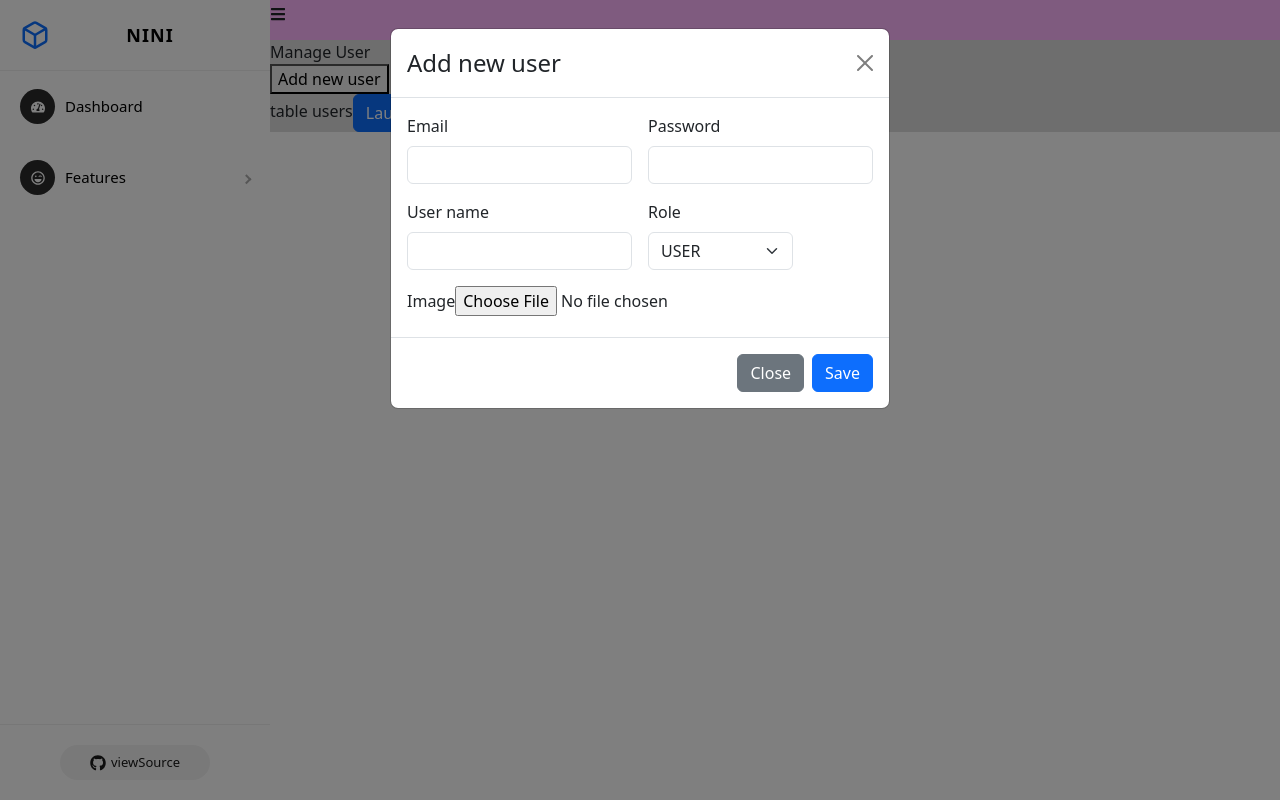
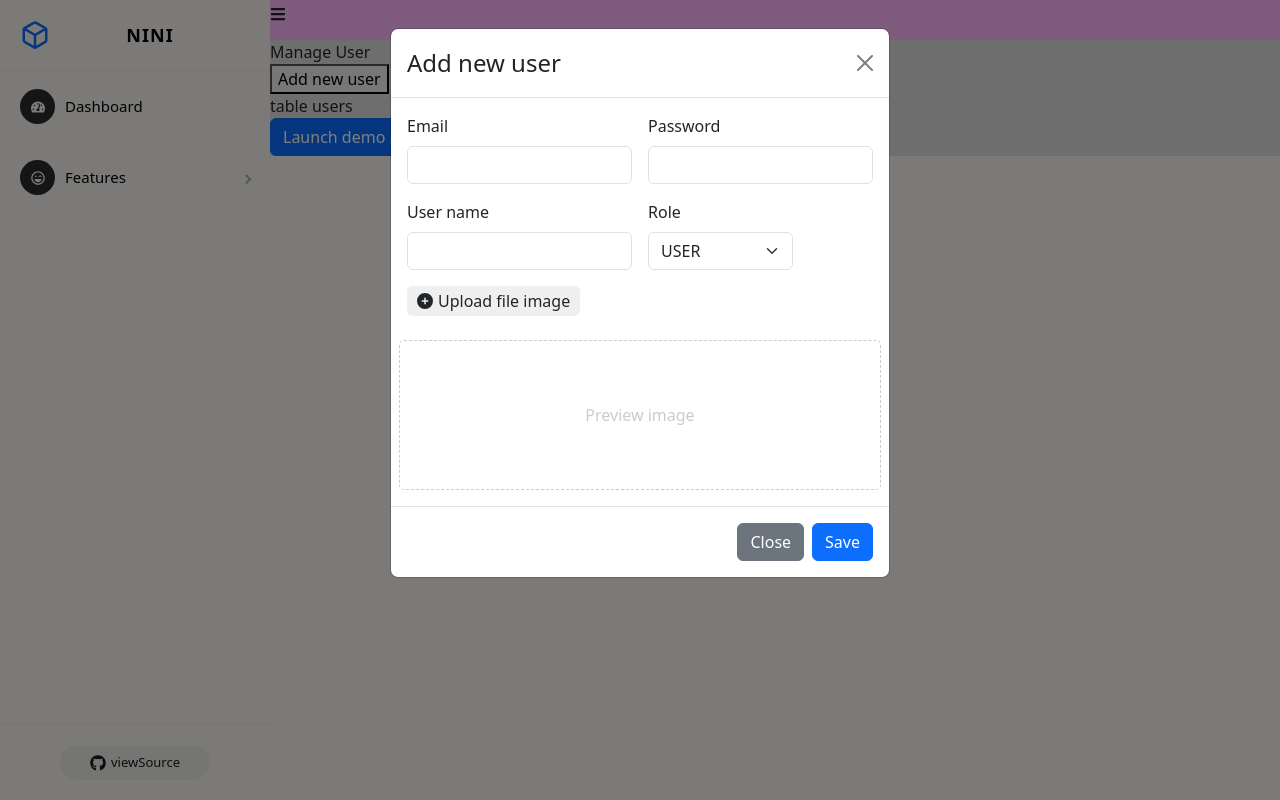
Before and after one commit to nini048/demo, a React (Create React App) app: page /admin/manager-user in a window 1280 px wide. Both pictures are taken after a click on the button "Launch demo modal". Built offline with nearby package versions, Linux system fonts and the light colour scheme.

Commit message:
preview image

```diff
--- a/src/components/Admin/Admin.scss
+++ b/src/components/Admin/Admin.scss
@@ -1,6 +1,6 @@
 .admin-container {
     display: flex;
-
+    background:#f6f5f1 ;
     .admin-sidebar {}
 
 
@@ -8,10 +8,10 @@
         height: 100vh !important;
 
         .pro-sidebar-inner {
-            background: white;
+            background: #f6f5f1;
             color: black;
             .pro-icon {
-                color: white;
+                color: #f6f5f1;
             }
 
             .sidebar-header-custom {
@@ -40,10 +40,10 @@
             .pro-menu {
                 .pro-menu-item{
                     .react-slidedown{
-                        background: white;
+                        background: #f6f5f1;
                     }
                     .popper-inner{
-                        background-color: white !important;
+                        background-color: #f6f5f1 !important;
                     }
 
                 }
--- a/src/components/Admin/Content/ManagerUser.js
+++ b/src/components/Admin/Content/ManageUser.js
@@ -1,7 +1,7 @@
 
 import { useState } from 'react';
 import ModalCreateUser from './ModalCreateUser';
-
+import './ManageUser.scss'
 const ManagerUser = (props) => {
     return (
         <div className="manager-user-container">
@@ -13,9 +13,11 @@
             </div>
             <div>
                 table users
-                <ModalCreateUser />
+
             </div>
+             <ModalCreateUser />
         </div>
+
     )
 }
 
--- /dev/null
+++ b/src/components/Admin/Content/ManageUser.scss
@@ -0,0 +1,30 @@
+.modal-add-user{
+        .img-preview{
+            height: 150px;
+            border: 1px dashed #ccc;
+            display: flex;
+            justify-content: center;
+            border-radius: 5px;
+            align-items: center;
+            color: #ccc;
+
+            img{
+                max-width: 100%;
+                max-height: 100%;
+            }
+        }
+        .label-upload{
+            display: flex;
+            align-items: center;
+            gap: 5px;
+            width: fit-content;
+            padding: 3px 10px;
+            border-radius: 5px;
+            background: #eeee;
+            cursor: pointer;
+            &:hover{
+                background: #dcdcdc;
+            }
+        }
+
+    }
--- a/src/components/Admin/Content/ModalCreateUser.js
+++ b/src/components/Admin/Content/ModalCreateUser.js
@@ -2,12 +2,30 @@
 
 import Button from 'react-bootstrap/Button';
 import Modal from 'react-bootstrap/Modal';
+import { FaCirclePlus } from "react-icons/fa6";
 
 const ModalCreateUser = (props) => {
     const [show, setShow] = useState(false);
 
     const handleClose = () => setShow(false);
     const handleShow = () => setShow(true);
+
+    const [email, setEmail] = useState('');
+    const [password, setPassword] = useState('');
+    const [username, setUsername] = useState('');
+    const [role, setRole] = useState('');
+    const [image, setImage] = useState('');
+    const [previewImage, setPreviewImage] = useState('')
+
+    const handleUploadImage = (event) => {
+        if (event.target.files && event.target.files[0]) {
+             setPreviewImage(URL.createObjectURL(event.target.files[0]));
+        }
+        else {
+            setPreviewImage('');
+       }
+
+    }
 
     return (
         <>
@@ -16,38 +34,71 @@
             </Button>
 
             <Modal
+                className="modal-add-user"
                 show={show}
                 onHide={handleClose}
                 size="x"
-                backdrop = 'static'
+                backdrop='static'
             >
                 <Modal.Header closeButton>
                     <Modal.Title>Add new user</Modal.Title>
                 </Modal.Header>
                 <Modal.Body>
-                    <form className = "row g-3">
-                        <div className = "col-md-6">
-                            <label className = "form-label">Email</label>
-                            <input type="email" className = "form-control" />
+                    <form className="row g-3">
+                        <div className="col-md-6">
+                            <label className="form-label">Email</label>
+                            <input
+                                type="email"
+                                className="form-control"
+                                value={email}
+                                onChange={(event) => setEmail(event.target.value)}
+                            />
                         </div>
-                        <div className = "col-md-6">
-                            <label  className = "form-label">Password</label>
-                            <input type="password" className = "form-control" />
+                        <div className="col-md-6">
+                            <label className="form-label">Password</label>
+                            <input
+                                type="password"
+                                className="form-control"
+                                value={password}
+                                onChange={(event) => setPassword(event.target.value)}
+                            />
                         </div>
-                        <div className = "col-md-6">
-                            <label  className = "form-label">User name</label>
-                            <input type="text" className = "form-control" />
+                        <div className="col-md-6">
+                            <label className="form-label">User name</label>
+                            <input
+                                type="text"
+                                className="form-control"
+                                value={username}
+                                onChange={(event) => setUsername(event.target.value)}
+                            />
                         </div>
-                        <div className = "col-md-4">
-                            <label  className = "form-label">Role</label>
-                            <select  className = "form-select">
-                                <option selected value ='USER'>USER</option>
-                                <option value = 'ADMIN'>ADMIN</option>
+                        <div className="col-md-4">
+                            <label className="form-label">Role</label>
+                            <select className="form-select" onChange={(event) => setRole(event.target.value)}>
+                                <option selected value='USER'>USER</option>
+                                <option value='ADMIN'>ADMIN</option>
                             </select>
                         </div>
                         <div className="col-md-12">
-                            <label className='form-label'>Image</label>
-                            <input type="file"/>
+                            <label className='form-label label-upload' htmlFor="labelUpload">
+                                <FaCirclePlus /> Upload file image
+                            </label>
+
+                            <input
+                                type="file"
+                                hidden
+                                id='labelUpload'
+                                onChange={(event) => { handleUploadImage(event) }}
+                            />
+                        </div>
+                        <div className="col-md-12 img-preview">
+                            {previewImage ?
+                                <img src={previewImage} />
+                                :
+                                <span>Preview image</span>}
+
+
+
                         </div>
 
                     </form>
--- a/src/index.js
+++ b/src/index.js
@@ -9,7 +9,7 @@
 import User from './components/User/User';
 import Admin from './components/Admin/Admin';
 import HomePage from './components/Home/HomePage';
-import ManagerUser from './components/Admin/Content/ManagerUser';
+import ManagerUser from './components/Admin/Content/ManageUser';
 import DashBoard from './components/Admin/Content/DashBoard';
 
 
```
